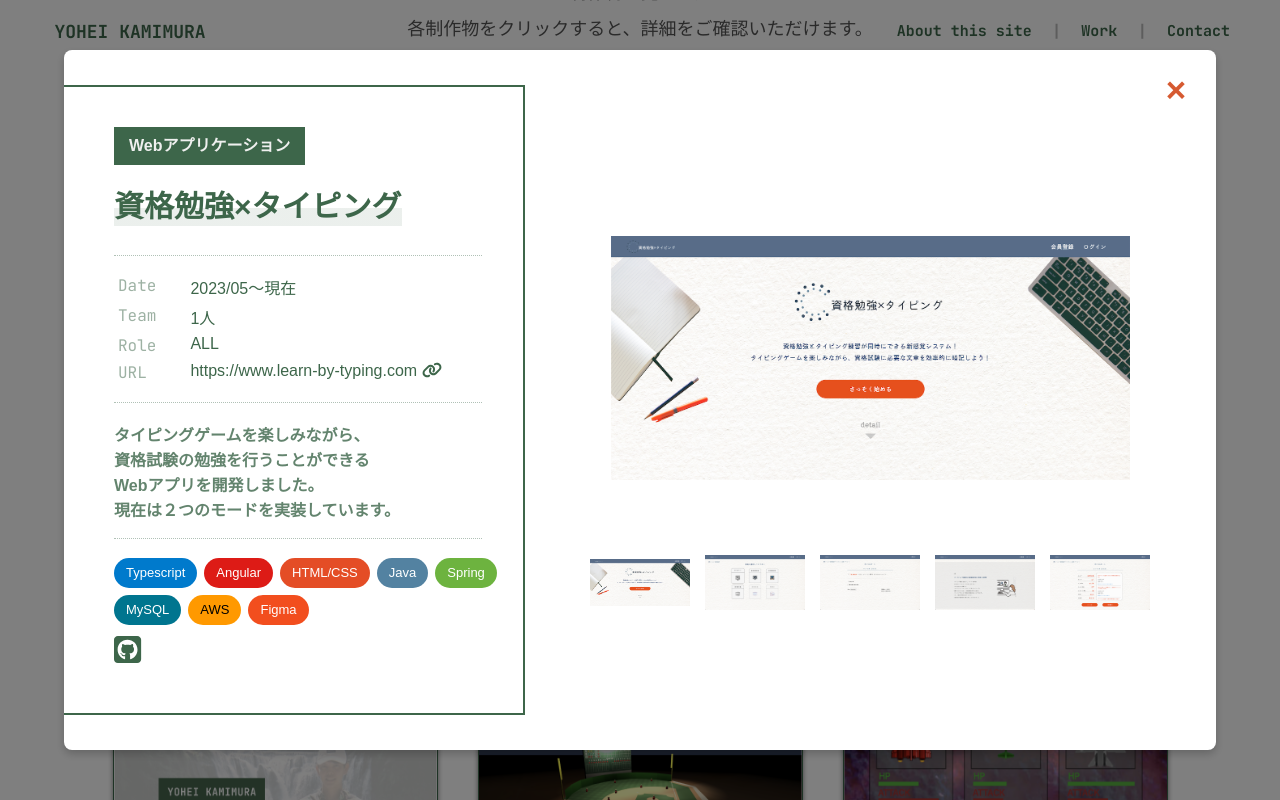
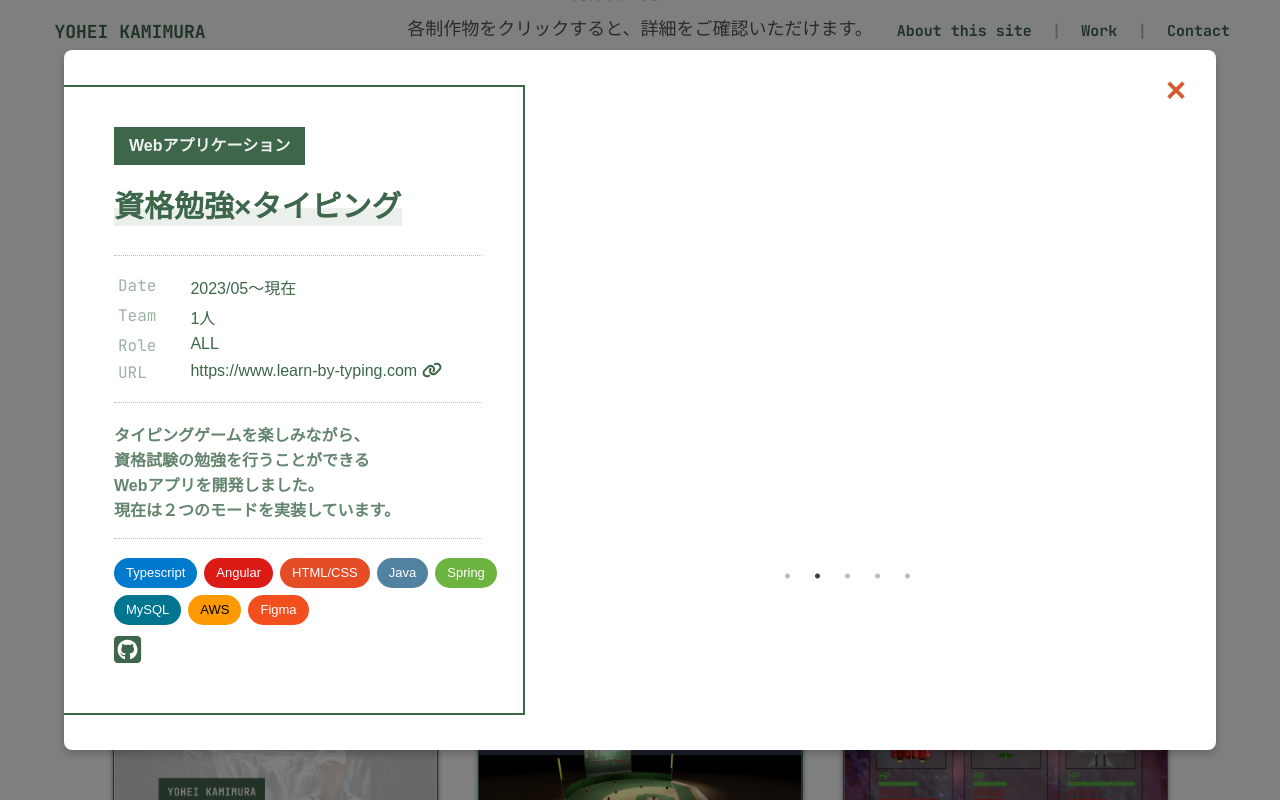
Before and after one commit to oh-my-kamimura/my-engineer-portfolio, a Next.js app: page / in a window 1280 px wide. Both pictures are taken after a click on the button 275 px from the left and 2469 px from the top of the page. Shown: the part 2069-2869 px from the top of the page. Built offline with nearby package versions, Linux system fonts and the light colour scheme; a web font is replaced by a local one.

Commit message:
add: カルーセルに変更

```diff
--- a/package.json
+++ b/package.json
@@ -14,10 +14,13 @@
     "@fortawesome/free-regular-svg-icons": "^6.7.1",
     "@fortawesome/free-solid-svg-icons": "^6.7.1",
     "@fortawesome/react-fontawesome": "^0.2.2",
+    "@types/react-slick": "^0.23.13",
     "next": "15.0.3",
     "react": "^18.3.1",
     "react-dom": "^18.3.1",
-    "sass": "^1.81.0"
+    "react-slick": "^0.30.2",
+    "sass": "^1.81.0",
+    "slick-carousel": "^1.8.1"
   },
   "devDependencies": {
     "@types/node": "^20",
--- a/src/app/components/WorkModal.tsx
+++ b/src/app/components/WorkModal.tsx
@@ -1,22 +1,30 @@
-import React, { useState } from "react";
+import React from "react";
 import { FontAwesomeIcon } from "@fortawesome/react-fontawesome";
 import { faSquareGithub } from '@fortawesome/free-brands-svg-icons';
 import { faLink } from "@fortawesome/free-solid-svg-icons";
 import Image from "next/image";
+import Slider from "react-slick";
+import "slick-carousel/slick/slick.css";
+import "slick-carousel/slick/slick-theme.css";
 
 import styles from "../../styles/WorkModal.module.scss";
 import { WorkType } from "../types/work";
 import serviceColorMap from "../types/colorMap";
 
 
-export default function Modal(props: {isOpen: boolean, onClose: () => void, content: WorkType }) {
-	const [currentImageIndex, setCurrentImageIndex] = useState(0);
+export default function Modal(props: { isOpen: boolean, onClose: () => void, content: WorkType }) {
+
+	const settings = {
+		dots: true,
+		infinite: true,
+		speed: 500,
+		slidesToShow: 1,
+		slidesToScroll: 1,
+		autoplay: true,
+		autoplaySpeed: 2000,
+	};
 
 	if (!props.isOpen) return null;
-
-    const handleThumbnailClick = (index: number) => {
-        setCurrentImageIndex(index);
-    };
 
 	return (
 		<div className={styles.modalOverlay} onClick={props.onClose}>
@@ -105,28 +113,18 @@
 					)}
 				</div>
 				<div className={styles.rightContainer}>
-					<div className={styles.headerImage}>
-						<Image
-							className={styles.image}
-							src={`/work/${props.content.id}/${currentImageIndex + 1}.png`}
-							alt="トップ画像"
-							width={1000}
-							height={1000}
-						/>
-					</div>
-					<div className={styles.thumbnailContainer}>
+					<Slider {...settings} className={styles.headerImage}>
 						{Array.from({ length: props.content.imageCount }, (_, index) => (
 							<Image
 								key={index}
-								className={styles.thumbnail}
 								src={`/work/${props.content.id}/${index + 1}.png`}
+								className={styles.image}
 								alt={`サムネイル${index}`}
-								onClick={() => handleThumbnailClick(index)}
-								width={500}
-								height={500}
+								width={1000}
+								height={1000}
 							/>
 						))}
-					</div>
+					</Slider>
 				</div>
 			</div>
 		</div>
--- a/src/styles/WorkModal.module.scss
+++ b/src/styles/WorkModal.module.scss
@@ -92,13 +92,13 @@
 		}
 		.rightContainer {
 			position: absolute;
-			right: 5%;
-			top: 20%;
-			width: 50%;
-			height: 60%;
+			right: 9%;
+			top: 18%;
+			width: 46%;
+			height: 55%;
 			.headerImage {
-				width: 90%;
-				height: 80%;
+				width: 100%;
+				height: 100%;
 				margin: 0 auto;
 				display: flex;
 				justify-content: center;
@@ -108,25 +108,6 @@
 					height: auto;
 					max-width: 100%;
 					max-height: 100%;
-				}
-			}
-			.thumbnailContainer {
-				left: 50%;
-				transform: translateX(-50%);
-				position: absolute;
-				bottom: 0;
-				display: flex;
-				justify-content: center;
-				align-items: center;
-				gap: 15px;
-				.thumbnail {
-					width: 100px;
-					height: auto;
-					cursor: pointer;
-					transition: transform 0.2s;
-					&:hover {
-						transform: scale(1.1);
-					}
 				}
 			}
 		}
```
Also changed, not shown: 1 other file (tests, documents, lock files or other folders).
